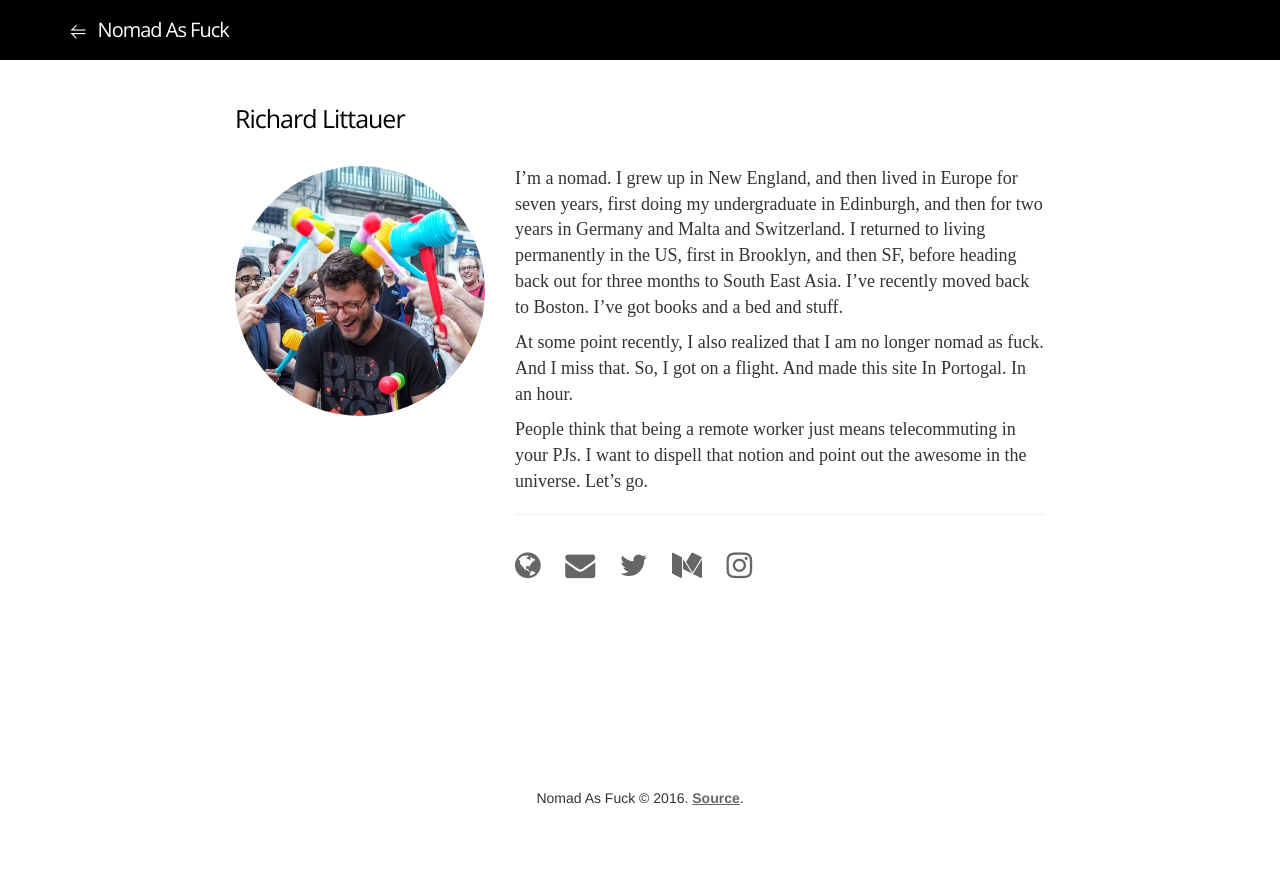
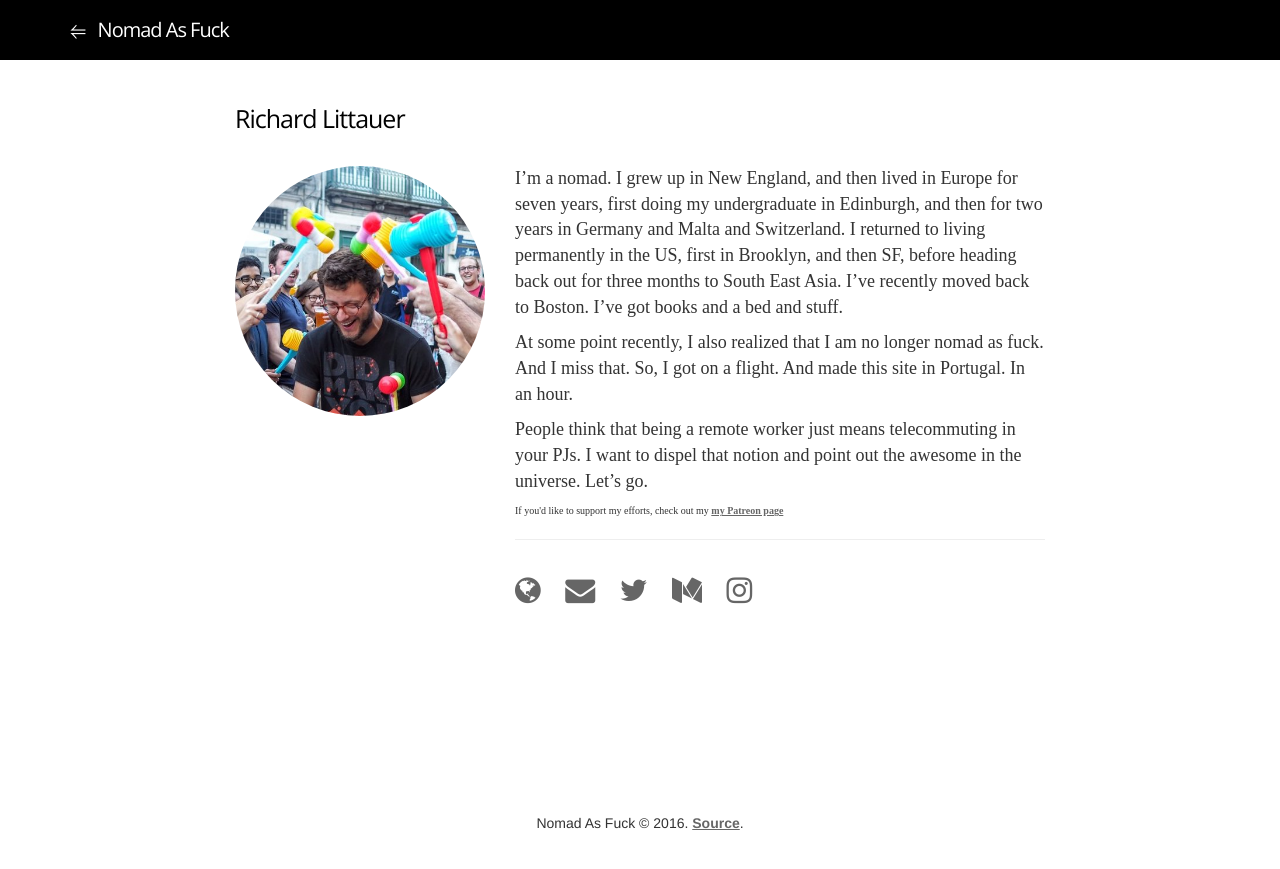
Before and after one commit to RichardLitt/nomad-as-fuck, a Jekyll site: the page built from _authors/richard.md, in a window 1280 px wide. Shown: the top 869 px of the page. Built offline with Jekyll 4.4.1, drawn with Linux system fonts in a browser that asks for light colours; nearby versions of some CDN libraries; some web fonts are replaced; comment, search, counter and statistics services are not loaded.

Commit message:
Added patreon, trimmed copy

```diff
--- a/_authors/richard.md
+++ b/_authors/richard.md
@@ -14,6 +14,8 @@ email: richard.littauer+nomadasfuck@gmail.com
 
 I'm a nomad. I grew up in New England, and then lived in Europe for seven years, first doing my undergraduate in Edinburgh, and then for two years in Germany and Malta and Switzerland. I returned to living permanently in the US, first in Brooklyn, and then SF, before heading back out for three months to South East Asia. I’ve recently moved back to Boston. I’ve got books and a bed and stuff.
 
-At some point recently, I also realized that I am no longer nomad as fuck. And I miss that. So, I got on a flight. And made this site In Portogal. In an hour.
+At some point recently, I also realized that I am no longer nomad as fuck. And I miss that. So, I got on a flight. And made this site in Portugal. In an hour.
 
-People think that being a remote worker just means telecommuting in your PJs. I want to dispell that notion and point out the awesome in the universe. Let's go.
+People think that being a remote worker just means telecommuting in your PJs. I want to dispel that notion and point out the awesome in the universe. Let's go.
+
+<p style="font-size:10px;"> If you'd like to support my efforts, check out my <a href="https://www.patreon.com/user?u=194525">my Patreon page</a></p>
```
